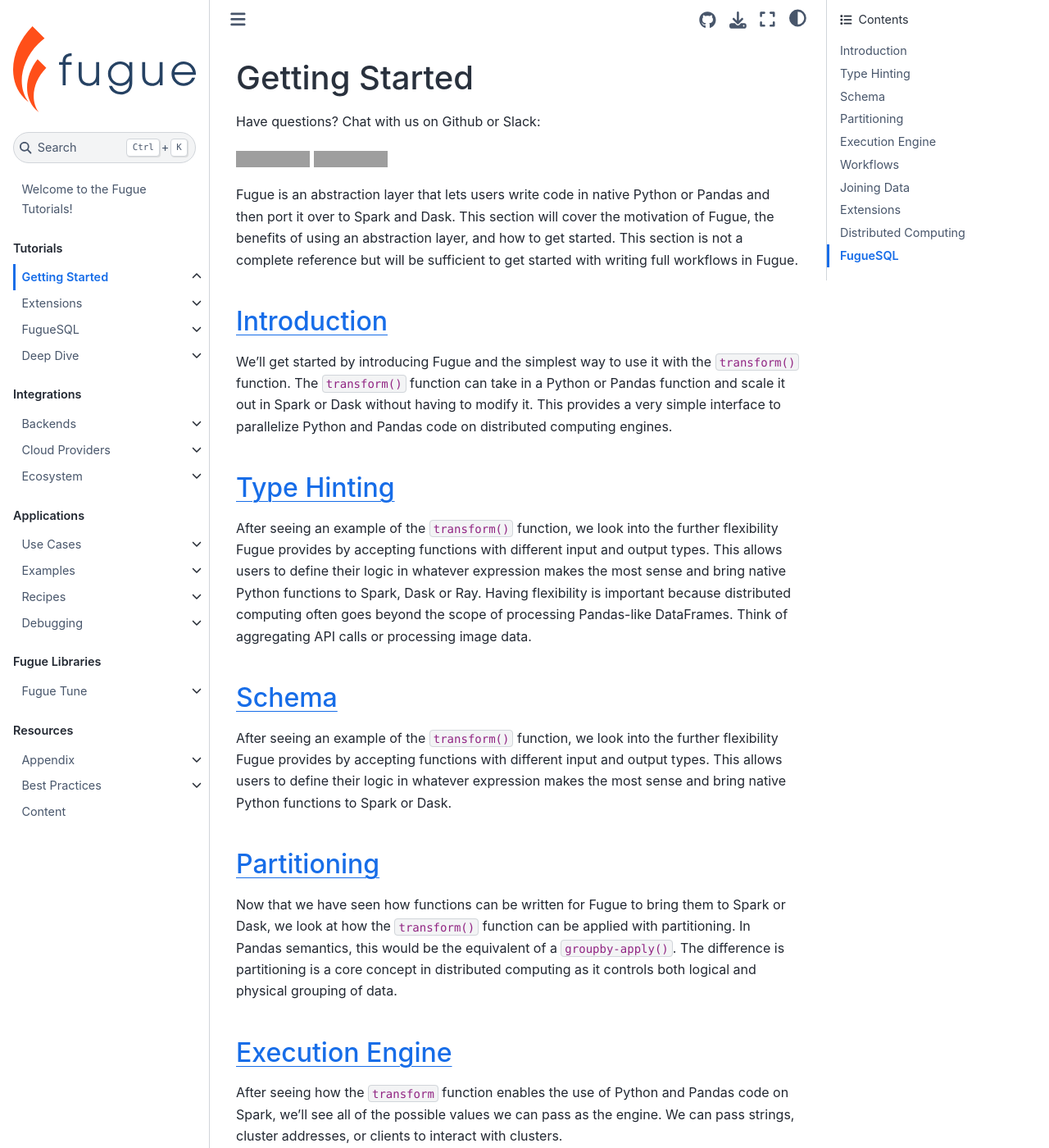
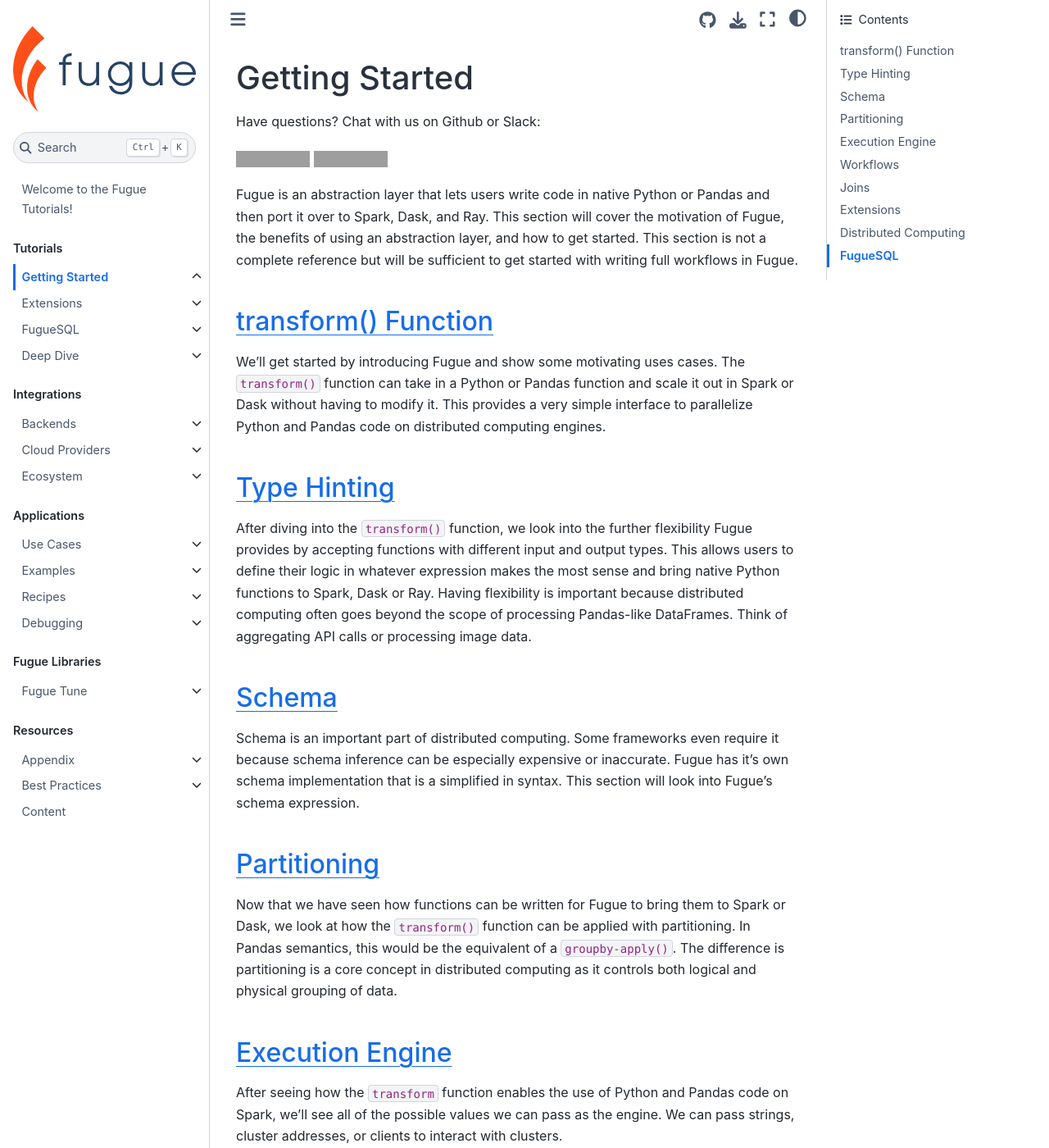
Before and after one commit to fugue-project/tutorials, a Jupyter Book: the page built from tutorials/beginner/index.md, in a window 1280 px wide and 1400 px high. Shown: the whole window at 82% size. Built offline with Jupyter Book 1.0.4 settings and Sphinx 7.4.7 and the Sphinx Book theme 1.1.4, drawn with Linux system fonts in a browser that asks for light colours; pages that are not in the unit, such as notebooks, are missing from menus; grey boxes are pictures that could not be loaded.

Commit message:
compressing introduction

````diff
--- a/tutorials/beginner/index.md
+++ b/tutorials/beginner/index.md
@@ -5,13 +5,13 @@
 [![Homepage](https://img.shields.io/badge/fugue-source--code-red?logo=github)](https://github.com/fugue-project/fugue)
 [![Slack Status](https://img.shields.io/badge/slack-join_chat-white.svg?logo=slack&style=social)](http://slack.fugue.ai)
 
-Fugue is an abstraction layer that lets users write code in native Python or Pandas and then port it over to Spark and Dask. This section will cover the motivation of Fugue, the benefits of using an abstraction layer, and how to get started. This section is not a complete reference but will be sufficient to get started with writing full workflows in Fugue.
+Fugue is an abstraction layer that lets users write code in native Python or Pandas and then port it over to Spark, Dask, and Ray. This section will cover the motivation of Fugue, the benefits of using an abstraction layer, and how to get started. This section is not a complete reference but will be sufficient to get started with writing full workflows in Fugue.
 
 
 ```{toctree}
 :hidden:
 
-introduction
+transform
 type_hinting
 schema
 partitioning
@@ -23,15 +23,14 @@
 beginner_sql
 ```
 
-
-## [Introduction](introduction.ipynb)
-We'll get started by introducing Fugue and the simplest way to use it with the `transform()` function. The `transform()` function can take in a Python or Pandas function and scale it out in Spark or Dask without having to modify it. This provides a very simple interface to parallelize Python and Pandas code on distributed computing engines.
+## [transform() Function](transform.ipynb)
+We'll get started by introducing Fugue and show some motivating uses cases. The `transform()` function can take in a Python or Pandas function and scale it out in Spark or Dask without having to modify it. This provides a very simple interface to parallelize Python and Pandas code on distributed computing engines.
 
 ## [Type Hinting](type_hinting.ipynb)
-After seeing an example of the `transform()` function, we look into the further flexibility Fugue provides by accepting functions with different input and output types. This allows users to define their logic in whatever expression makes the most sense and bring native Python functions to Spark, Dask or Ray. Having flexibility is important because distributed computing often goes beyond the scope of processing Pandas-like DataFrames. Think of aggregating API calls or processing image data.
+After diving into the `transform()` function, we look into the further flexibility Fugue provides by accepting functions with different input and output types. This allows users to define their logic in whatever expression makes the most sense and bring native Python functions to Spark, Dask or Ray. Having flexibility is important because distributed computing often goes beyond the scope of processing Pandas-like DataFrames. Think of aggregating API calls or processing image data.
 
 ## [Schema](schema.ipynb)
-After seeing an example of the `transform()` function, we look into the further flexibility Fugue provides by accepting functions with different input and output types. This allows users to define their logic in whatever expression makes the most sense and bring native Python functions to Spark or Dask.
+Schema is an important part of distributed computing. Some frameworks even require it because schema inference can be especially expensive or inaccurate. Fugue has it's own schema implementation that is a simplified in syntax. This section will look into Fugue's schema expression.
 
 ## [Partitioning](partitioning.ipynb)
 Now that we have seen how functions can be written for Fugue to bring them to Spark or Dask, we look at how the `transform()` function can be applied with partitioning. In Pandas semantics, this would be the equivalent of a `groupby-apply()`. The difference is partitioning is a core concept in distributed computing as it controls both logical and physical grouping of data.
@@ -42,7 +41,7 @@
 ## [Workflows](workflows.ipynb)
 This section will cover some concepts like the Directed Acyclic Graph (DAG) and the need for explicit schema in a distributed computing environment. We'll show how to pass parameters to `Transformers`, as well as load and save data. With these, users will be able to start some basic work on data through Fugue.
 
-## [Joining Data](joins.ipynb)
+## [Joins](joins.ipynb)
 Here we'll show the different ways to join DataFrames in Fugue along with union, intersect, and except. SQL and Pandas also have some inconsistencies that users should be aware of when joining. Fugue maintains consistency with SQL (and Spark).
 
 ## [Extensions](beginner_extension.ipynb)
````
Also changed, not shown: 2 other files.
